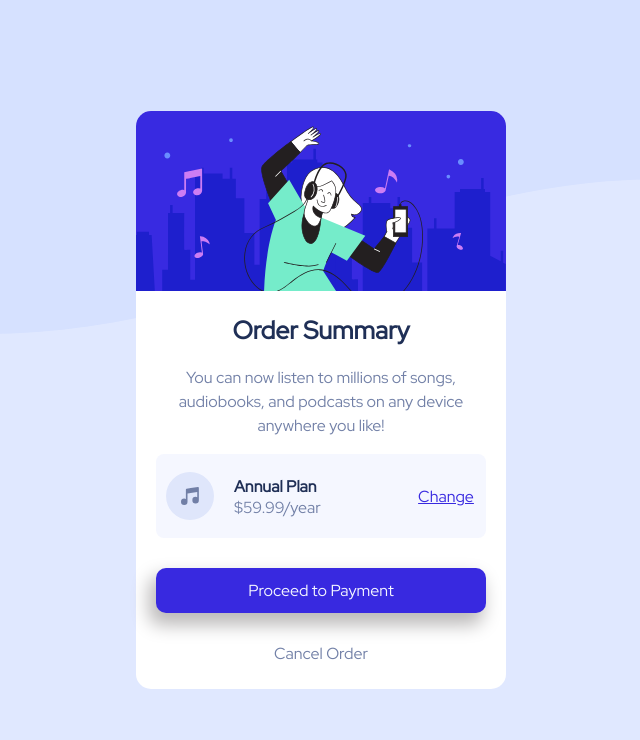
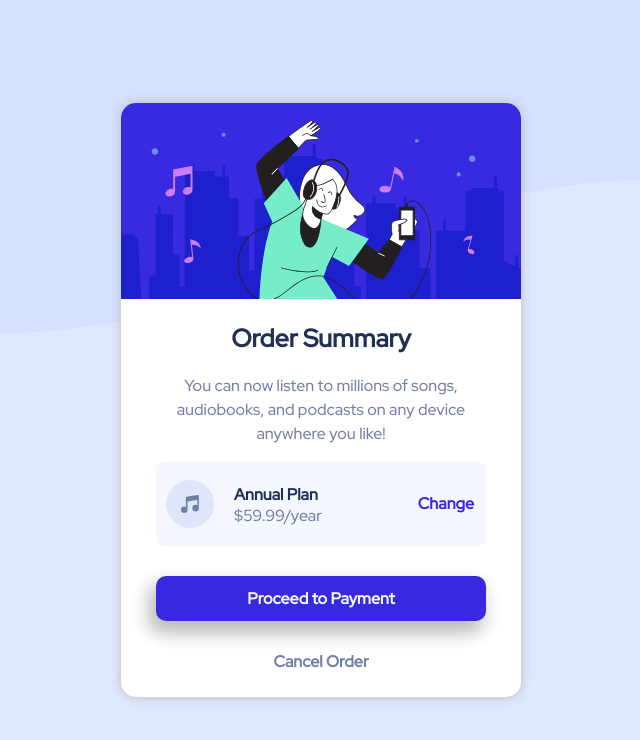
Before and after one commit to pperdana/order-summary-component, a plain HTML site: page index.html in a window 1280 px wide. Shown: the whole page, without its empty margins (319-959 px from the left). Drawn offline with Linux system fonts and the light colour scheme.

Commit message:
update files

```diff
--- a/css/style.css
+++ b/css/style.css
@@ -1,4 +1,4 @@
-@import url('https://fonts.googleapis.com/css2?family=Red+Hat+Display&display=swap');
+@import url('https://fonts.googleapis.com/css2?family=Red+Hat+Display:wght@500&display=swap');
 /* font-family: 'Red Hat Display', sans-serif; */
 
 :root {
@@ -11,6 +11,9 @@
     --very-pale-blue: hsl(225, 100%, 98%);
     --desaturated-blue: hsl(224, 23%, 55%);
     --dark-blue: hsl(223, 47%, 23%);
+
+    /* Other */
+    --bright-blue-hover: hsl(245, 67%, 66%);
 
     /************************ Typography ********************************/
     /* Body Copy */
@@ -48,9 +51,11 @@ main {
     /* background-color: rgb(216, 144, 57); */
     /* background-color: var(--very-pale-blue); */
     background-color: white;
-    width: 370px;
+    width: 400px;
     border-radius: 15px;
     text-align: center;
+    /* border: 1.2px hsl(226, 78%, 95%) solid; */
+    box-shadow: 0px 0 10px 2px hsl(210, 15%, 79%);
 }
 
 @media (max-width:400px) {
@@ -79,8 +84,9 @@ main {
     color: var(--dark-blue);
 
     font-family: var(--font-family-type);
+
     font-size: var(--font-size-paragraph);
-    margin: 0 20px;
+    margin: 0 25px;
     line-height: 1.5;
 }
 
@@ -92,14 +98,14 @@ main {
 
 .text-container p {
     color: var(--desaturated-blue);
+    font-weight: var(--weight-3);
 }
 
 /************** Button Container **********************/
 .button-container {
     /* background-color: rgba(173, 190, 61, 0.778); */
-
     font-family: var(--font-family-type);
-    margin: 0 20px;
+    margin: 0 35px;
 }
 
 /****** Payment plan**********/
@@ -137,12 +143,13 @@ main {
     margin-top: 0px;
     margin-bottom: 0px;
     color: var(--dark-blue);
+    font-weight: var(--weight-1);
 }
 
 .payment-plan .amount p {
     font-size: var(--font-size-paragraph);
     color: var(--desaturated-blue);
-
+    font-weight: var(--weight-3);
     margin-top: 0px;
     margin-bottom: 0px;
 }
@@ -150,7 +157,6 @@ main {
 .payment-plan .amount div {
     position: absolute;
     float: left;
-    /* background-color: rgb(119, 0, 255); */
     width: 60px;
     top: 0;
     right: 0px;
@@ -163,22 +169,49 @@ main {
 .payment-plan .amount a {
     font-size: var(--font-size-paragraph);
     color: var(--bright-blue);
+    font-weight: var(--weight-2);
+    text-decoration: none;
 
 }
 
+.payment-plan .amount a:hover {
+    color: var(--bright-blue-hover);
+}
+
 /****** Payment Process**********/
+#procees {
+    text-decoration: none;
+}
+
 .payment-procees {
     /* background-color: blue; */
     background-color: var(--bright-blue);
     color: var(--very-pale-blue);
+    text-decoration: none;
     border-radius: 10px;
     box-shadow: -5px 10px 18px 2px rgb(187, 185, 185);
     padding: 12px 0px;
     margin: 30px 0;
+    font-weight: var(--weight-2);
+}
+
+.payment-procees:hover {
+    background-color: var(--bright-blue-hover);
+    color: var(--paleblue);
+    text-decoration: none;
 }
 
 /****** Payment Cancel**********/
+#cancel {
+    text-decoration: none;
+}
+
 .payment-cancel {
     margin-bottom: 25px;
     color: var(--desaturated-blue);
+    font-weight: var(--weight-2);
 }
+
+.payment-cancel:hover {
+    color: var(--dark-blue);
+}
--- a/index.html
+++ b/index.html
@@ -45,8 +45,12 @@
             </div>
           </div>
         </div>
-        <div class="payment-procees">Proceed to Payment</div>
-        <div class="payment-cancel">Cancel Order</div>
+        <a href="#" id="procees">
+          <div class="payment-procees"> Proceed to Payment</div>
+        </a>
+        <a href="#" id="cancel">
+          <div class="payment-cancel">Cancel Order</div>
+        </a>
       </div>
     </div>
   </main>
```
